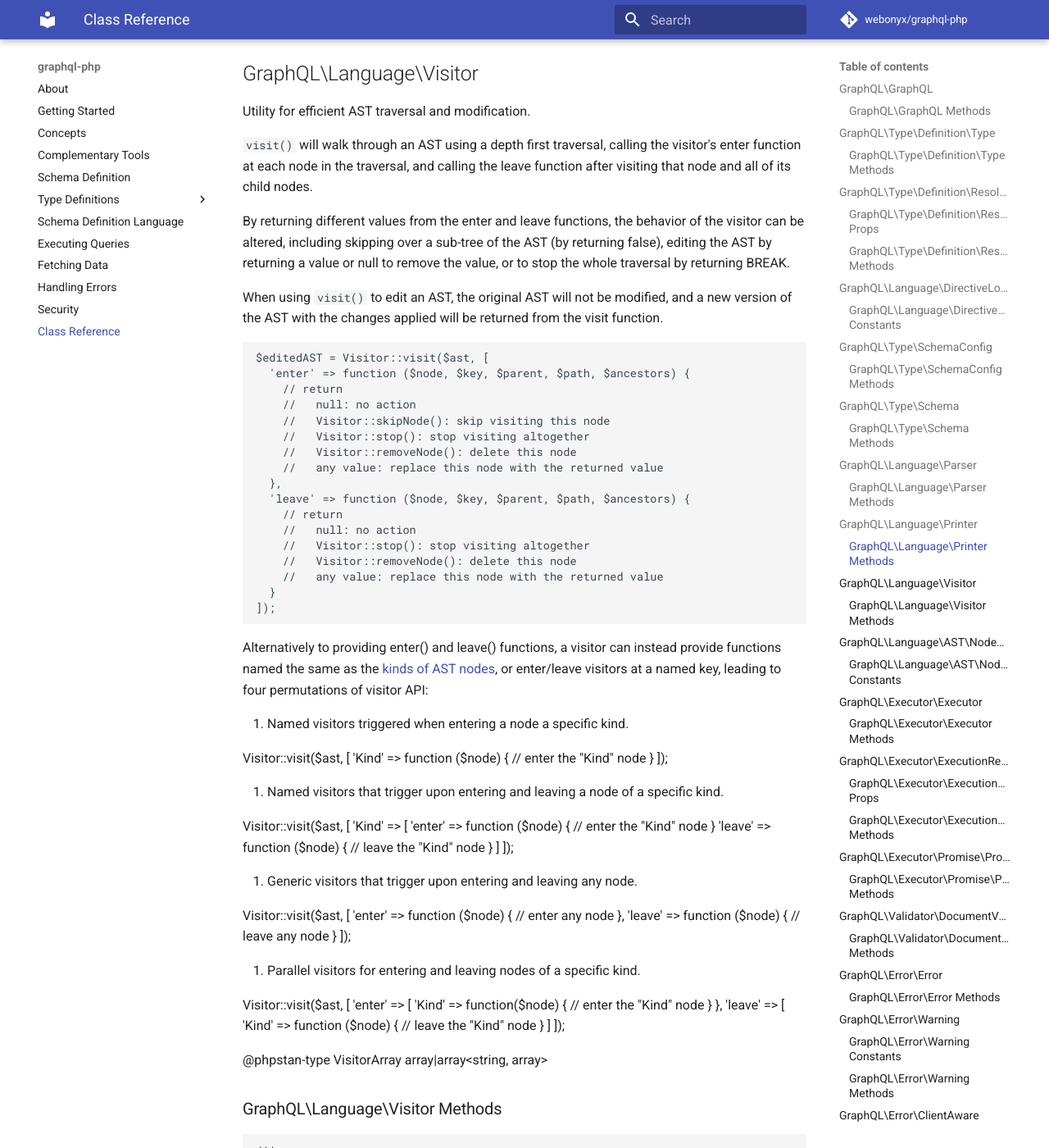
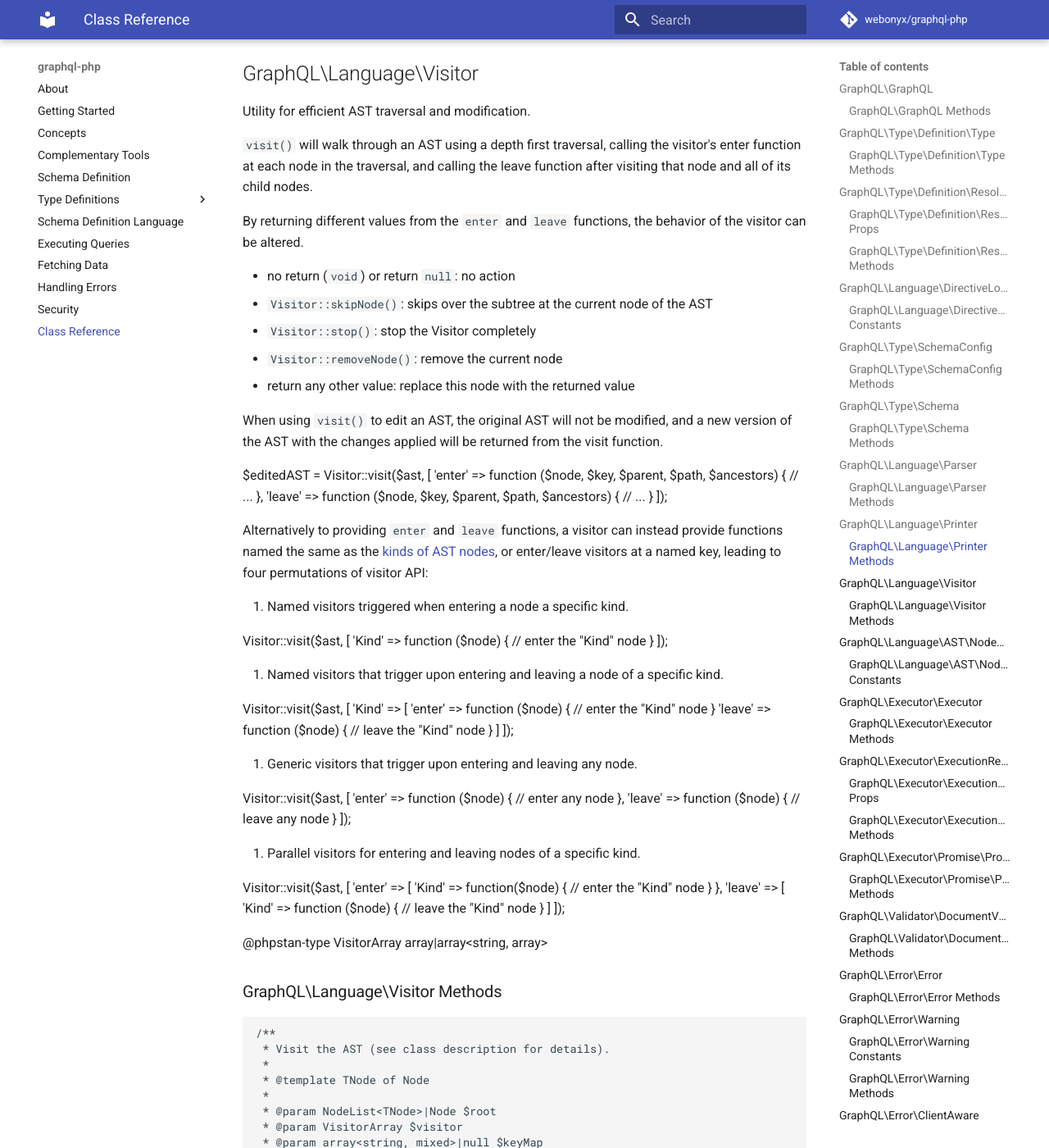
Before and after one commit to webonyx/graphql-php, an MkDocs documentation site: the page built from docs/class-reference.md, in a window 1280 px wide and 1400 px high, scrolled down 19720 px. Shown: the whole window at 82% size. Built offline with MkDocs 1.6.1 and Material for MkDocs 9.7.7, drawn with Linux system fonts in a browser that asks for light colours; comment, search, counter and statistics services are not loaded; some of the changed text lies outside the part shown.

Commit message:
Prettify docs

````diff
--- a/docs/class-reference.md
+++ b/docs/class-reference.md
@@ -1033,34 +1033,29 @@ Utility for efficient AST traversal and modification.
 the visitor's enter function at each node in the traversal, and calling the
 leave function after visiting that node and all of its child nodes.
 
-By returning different values from the enter and leave functions, the
-behavior of the visitor can be altered, including skipping over a sub-tree of
-the AST (by returning false), editing the AST by returning a value or null
-to remove the value, or to stop the whole traversal by returning BREAK.
+By returning different values from the `enter` and `leave` functions, the
+behavior of the visitor can be altered.
+
+- no return (`void`) or return `null`: no action
+- `Visitor::skipNode()`: skips over the subtree at the current node of the AST
+- `Visitor::stop()`: stop the Visitor completely
+- `Visitor::removeNode()`: remove the current node
+- return any other value: replace this node with the returned value
 
 When using `visit()` to edit an AST, the original AST will not be modified, and
 a new version of the AST with the changes applied will be returned from the
 visit function.
 
-    $editedAST = Visitor::visit($ast, [
-      'enter' => function ($node, $key, $parent, $path, $ancestors) {
-        // return
-        //   null: no action
-        //   Visitor::skipNode(): skip visiting this node
-        //   Visitor::stop(): stop visiting altogether
-        //   Visitor::removeNode(): delete this node
-        //   any value: replace this node with the returned value
-      },
-      'leave' => function ($node, $key, $parent, $path, $ancestors) {
-        // return
-        //   null: no action
-        //   Visitor::stop(): stop visiting altogether
-        //   Visitor::removeNode(): delete this node
-        //   any value: replace this node with the returned value
-      }
-    ]);
-
-Alternatively to providing enter() and leave() functions, a visitor can
+$editedAST = Visitor::visit($ast, [
+'enter' => function ($node, $key, $parent, $path, $ancestors) {
+// ...
+},
+'leave' => function ($node, $key, $parent, $path, $ancestors) {
+// ...
+}
+]);
+
+Alternatively to providing `enter` and `leave` functions, a visitor can
 instead provide functions named the same as the [kinds of AST nodes](class-reference.md#graphqllanguageastnodekind),
 or enter/leave visitors at a named key, leading to four permutations of
 visitor API:
@@ -1147,7 +1142,7 @@ static function stop(): GraphQL\Language\VisitorStop
 
 ```php
 /**
- * Returns marker for skipping the current node.
+ * Returns marker for skipping the subtree at the current node.
  *
  * @api
  */
````
